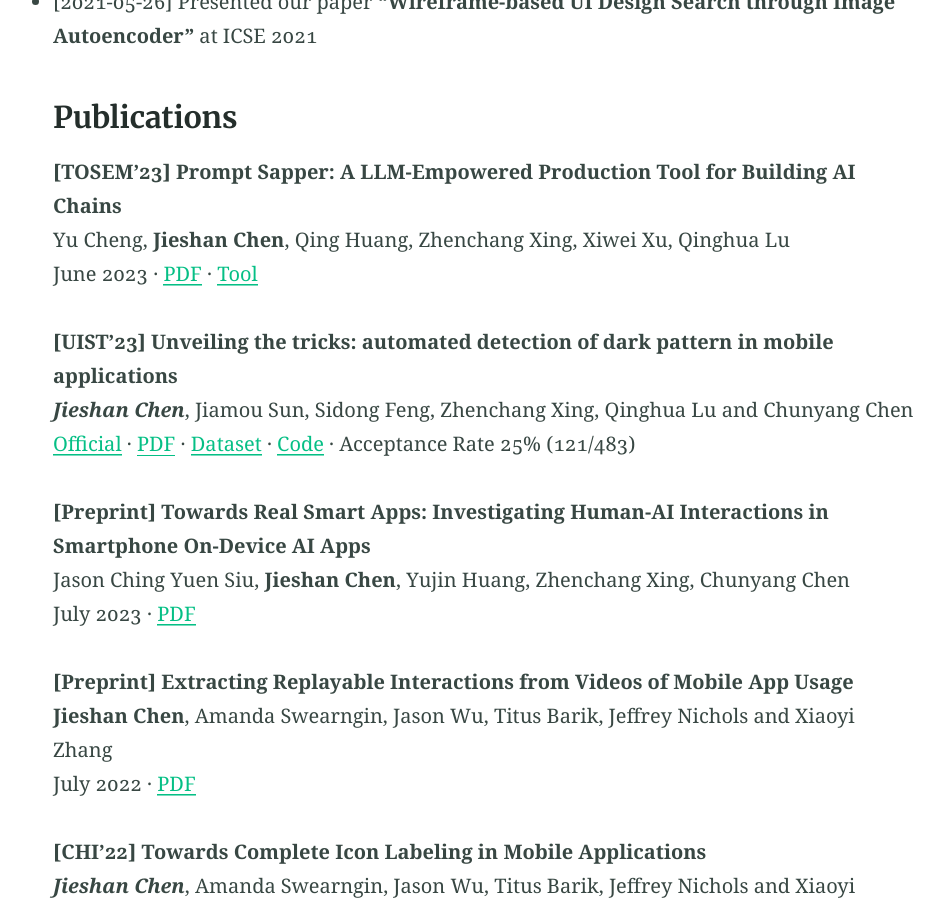
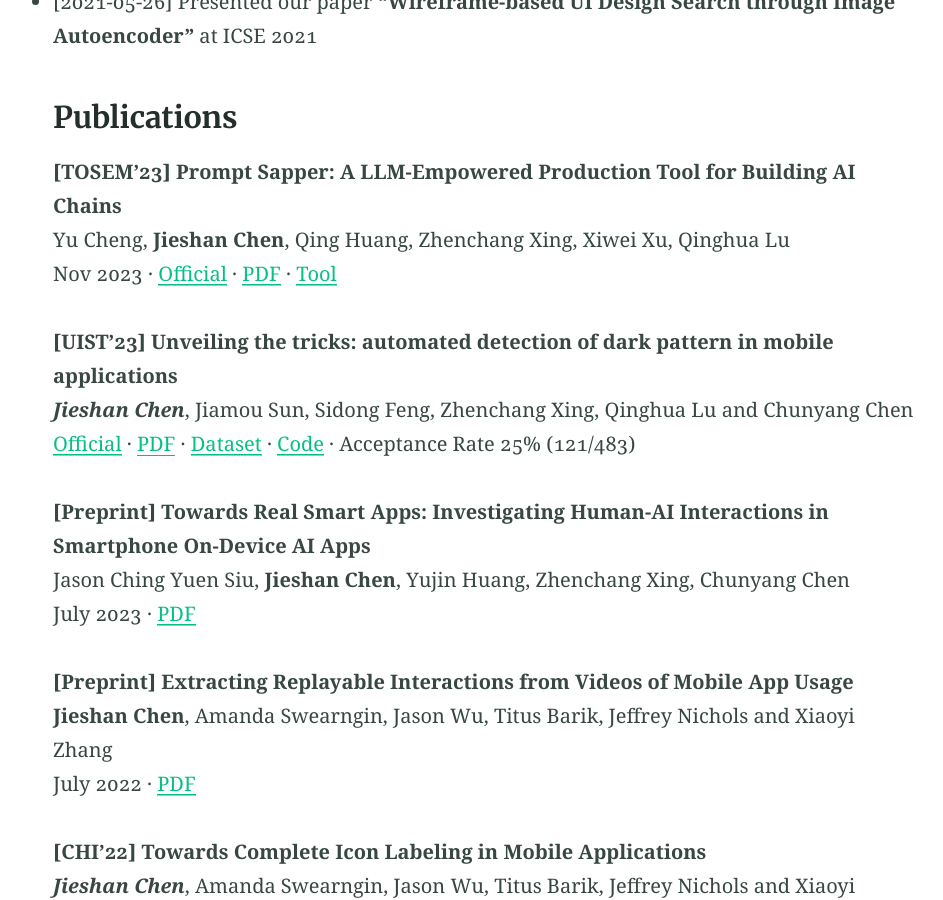
Before and after one commit to chenjshnn/chenjshnn.github.io, a Jekyll site: the page built from index.md, in a window 1280 px wide and 900 px high, scrolled down 1618 px. Shown: the whole window, without its empty margins (155-1098 px from the left). Built offline with Jekyll 4.4.1, drawn with Linux system fonts in a browser that asks for light colours.

Commit message:
Update index.md

```diff
--- a/index.md
+++ b/index.md
@@ -39,7 +39,7 @@ Jieshan has many publications at top-tier conferences/journals, like ICSE, FSE,
 
 **[TOSEM'23] Prompt Sapper: A LLM-Empowered Production Tool for Building AI Chains** <br />
 Yu Cheng, **Jieshan Chen**, Qing Huang, Zhenchang Xing, Xiwei Xu, Qinghua Lu <br />
-June 2023 · [PDF](https://arxiv.org/pdf/2306.12028) · [Tool](https://www.aichain.online/)
+Nov 2023 · [Official](https://dl.acm.org/doi/10.1145/3638247) · [PDF](https://arxiv.org/pdf/2306.12028) · [Tool](https://www.aichain.online/)
 
 **[UIST'23] Unveiling the tricks: automated detection of dark pattern in mobile applications** <br />
 ***Jieshan Chen***, Jiamou Sun, Sidong Feng, Zhenchang Xing, Qinghua Lu and Chunyang Chen <br />
```
